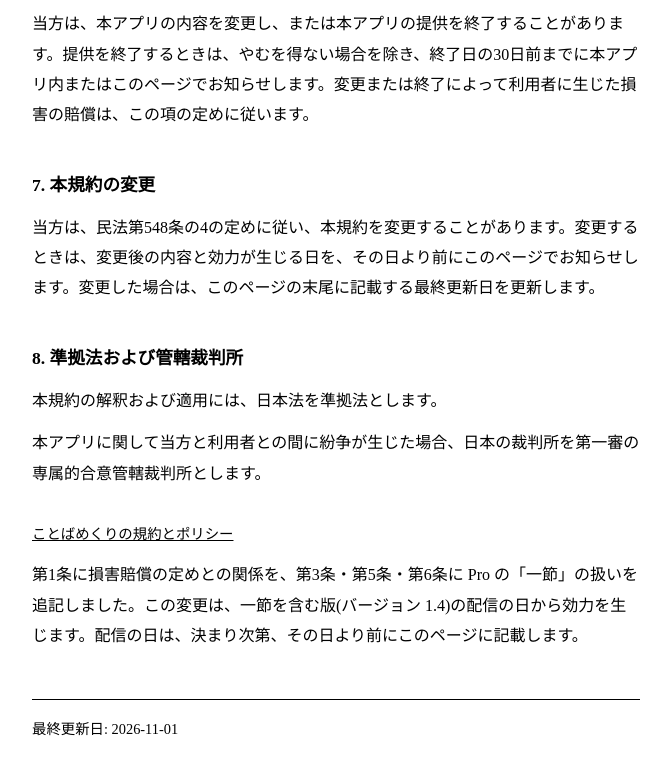
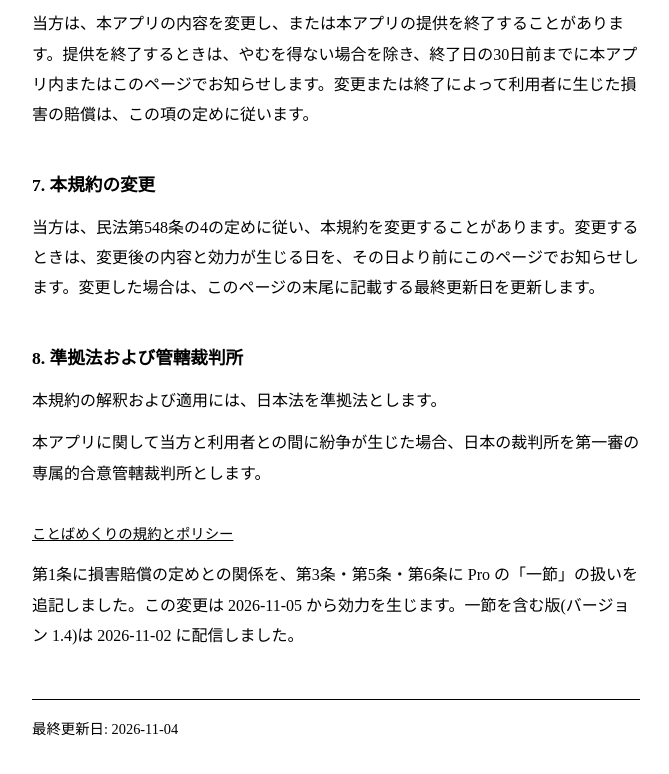
Before and after one commit to ryodevapp/himekuri, a plain HTML site: page docs/terms.html in a window 1280 px wide. Shown: the part 3379-4153 px from the top of the page, without its empty margins (304-973 px from the left). Drawn offline with Linux system fonts and the light colour scheme.

Commit message:
利用規約の変更の効力の日(2026-11-05)を記載する

```diff
--- a/docs/terms.html
+++ b/docs/terms.html
@@ -189,11 +189,11 @@ Pro は<strong>買い切り</strong>のみです。一度のお支払いで、
 <p class="home"><a href="index.html">ことばめくりの規約とポリシー</a></p>
 
 <p>
-第1条に損害賠償の定めとの関係を、第3条・第5条・第6条に Pro の「一節」の扱いを追記しました。この変更は、一節を含む版(バージョン 1.4)の配信の日から効力を生じます。配信の日は、決まり次第、その日より前にこのページに記載します。
+第1条に損害賠償の定めとの関係を、第3条・第5条・第6条に Pro の「一節」の扱いを追記しました。この変更は 2026-11-05 から効力を生じます。一節を含む版(バージョン 1.4)は 2026-11-02 に配信しました。
 </p>
 
 <p class="updated">
-最終更新日: 2026-11-01
+最終更新日: 2026-11-04
 </p>
 
 </body>
```
